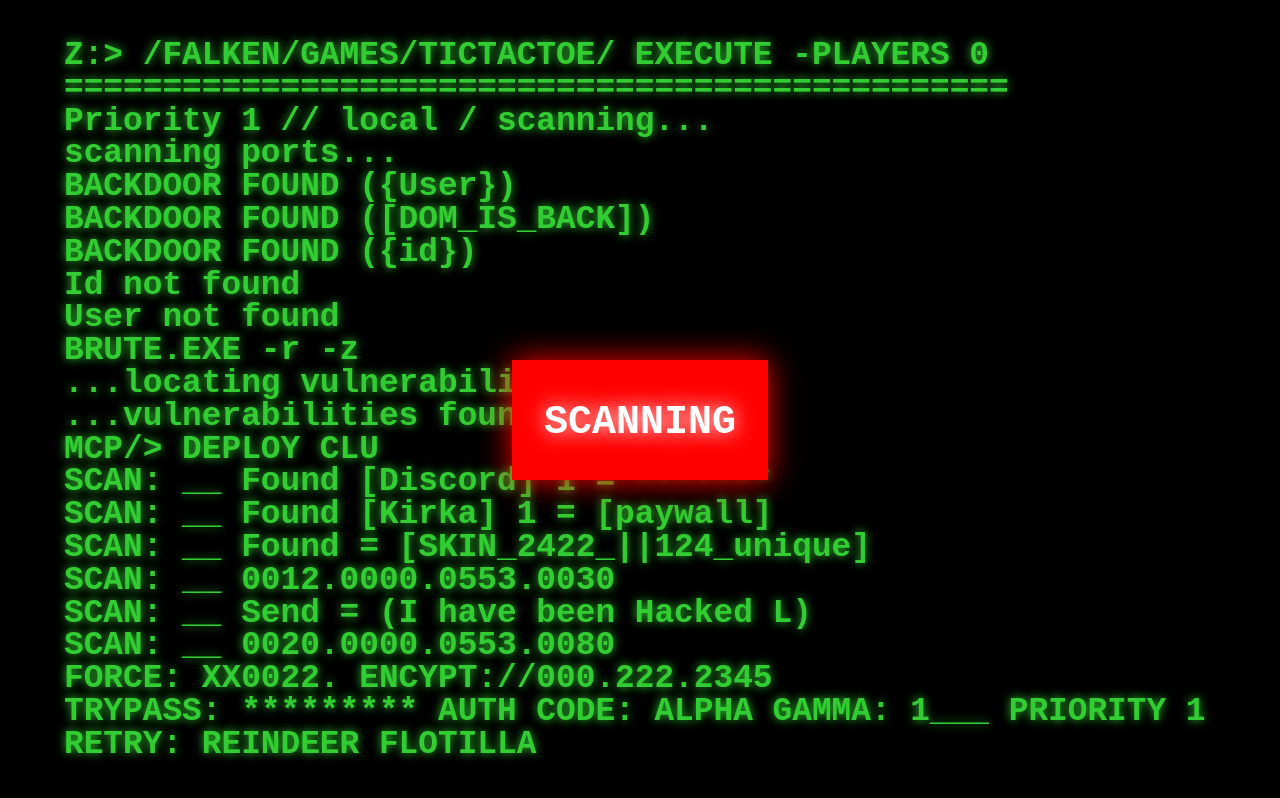
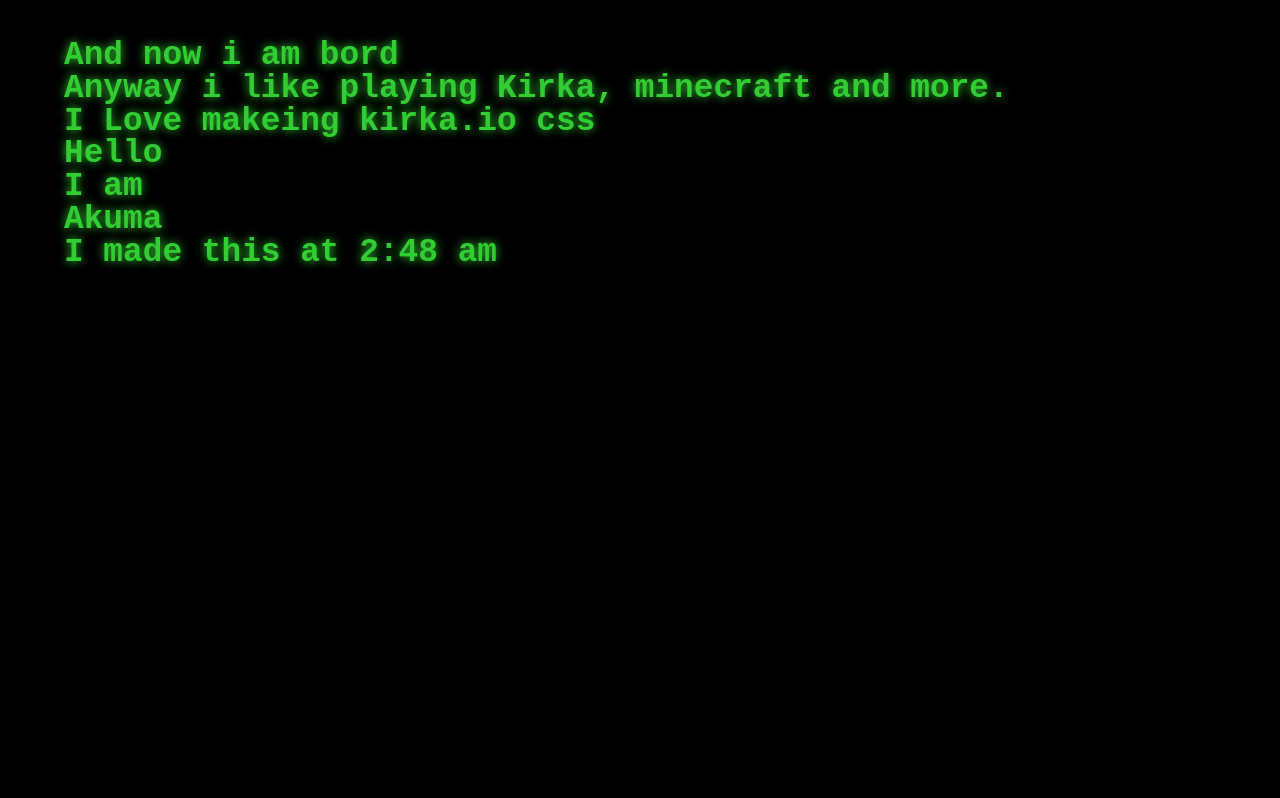
Before and after one commit to Akuma-Doesnt-Get-Paid/Test, a plain HTML site: page uhh/index.html in a window 1280 px wide. Drawn offline with Linux system fonts and the light colour scheme.

Commit message:
Update index.html

```diff
--- a/uhh/index.html
+++ b/uhh/index.html
@@ -1,4 +1,4 @@
-<div class="msg">Scanning</div>
+<div class="msg">Bord..</div>
 <div id="console">
 </div>
 <script>
@@ -6,28 +6,13 @@
 var c = document.getElementById("console");
 
 var txt = [
-  "FORCE: XX0022. ENCYPT://000.222.2345",
-  "TRYPASS: ********* AUTH CODE: ALPHA GAMMA: 1___ PRIORITY 1",
-  "RETRY: REINDEER FLOTILLA",
-  "Z:> /FALKEN/GAMES/TICTACTOE/ EXECUTE -PLAYERS 0",
-  "================================================",
-  "Priority 1 // local / scanning...",
-  "scanning ports...",
-  "BACKDOOR FOUND ({User})",
-  "BACKDOOR FOUND ([DOM_IS_BACK])",
-  "BACKDOOR FOUND ({id})",
-  "Id not found",
-  "User not found",
-  "BRUTE.EXE -r -z",
-  "...locating vulnerabilities...",
-  "...vulnerabilities found...",
-  "MCP/> DEPLOY CLU",
-  "SCAN: __ Found [Discord] 1 = ******* ",
-  "SCAN: __ Found [Kirka] 1 = [paywall]",
-  "SCAN: __ Found = [SKIN_2422_||124_unique]",
-  "SCAN: __ 0012.0000.0553.0030",
-  "SCAN: __ Send = (I have been Hacked L)",
-  "SCAN: __ 0020.0000.0553.0080",
+  "Hello",
+  "I am",
+  "Akuma",
+  "I made this at 2:48 am",
+  "And now i am bord",
+  "Anyway i like playing Kirka, minecraft and more.",
+  "I Love makeing kirka.io css",
 ]
 
 var docfrag = document.createDocumentFragment();
@@ -87,7 +72,7 @@ p {
   left: 50%;
   margin-left: -10vw;
   top: 50%;
-  margin-top: -5vh;
+  margin-top: -70vh;
   text-align: center;
   min-width: 200px;
   animation-name: blink;
```
